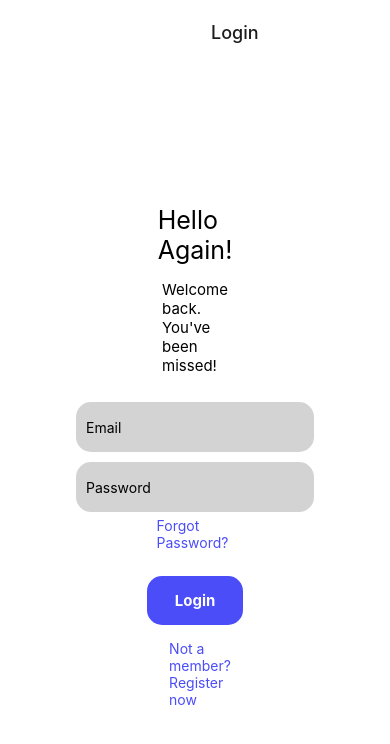
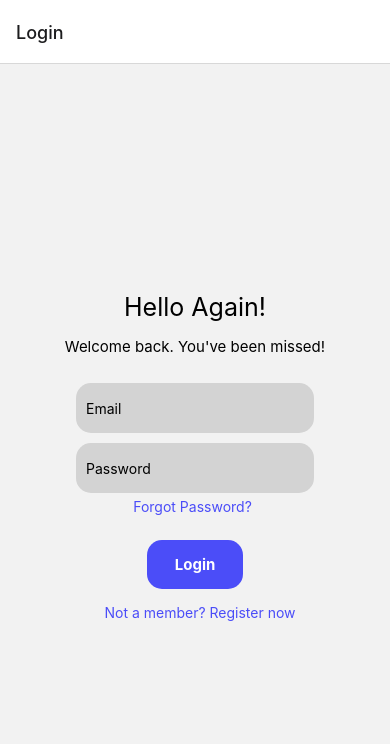
Before and after one commit to mianaamirshehzad/NotesApp, a React Native app: screen / in a window 390 px wide. Shown: the top 744 px of the page. Built offline with nearby package versions, Linux system fonts and the light colour scheme.

Commit message:
Styles Updated
- Main View issued resolved

```diff
--- a/App.js
+++ b/App.js
@@ -19,8 +19,6 @@ export default function App() {
 const styles = StyleSheet.create({
   container: {
     flex: 1,
-    backgroundColor: ' #a6a6a6',
-    alignItems: 'center',
-    justifyContent: 'center',
+    backgroundColor: ' #a6a6a6'
   },
 });
```
